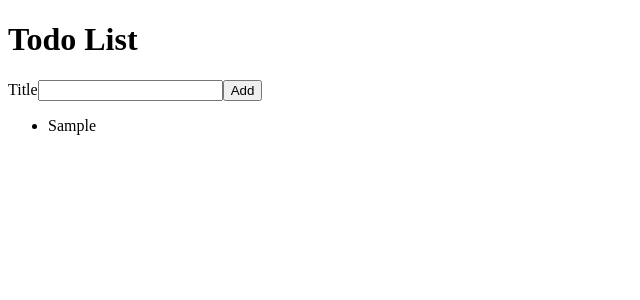
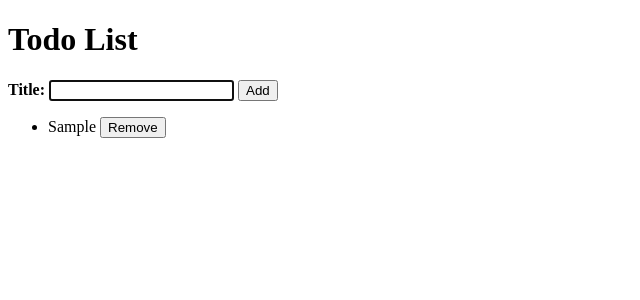
Before and after one commit to npnote8/create-bald-eagle, a React (Create React App) app: page / in a window 1280 px wide. Both pictures are taken after typing "Sample" into the empty fields and a click on the input "Add". Shown: the top 300 px of the page, without its empty margins (0-640 px from the left). Built offline with nearby package versions, Linux system fonts and the light colour scheme.

Commit message:
Imperative React

```diff
--- a/src/AddTodoForm.js
+++ b/src/AddTodoForm.js
@@ -1,4 +1,5 @@
 import React, { useState } from "react";
+import InputWithLabel from "./InputWithLabel";
 
 const AddTodoForm = ({ onAddTodo }) => {
   const [todoTitle, setTodoTitle] = useState("");
@@ -15,14 +16,13 @@ const AddTodoForm = ({ onAddTodo }) => {
   };
   return (
     <form onSubmit={handleAddTodo}>
-      <label htmlFor="todoTitle">Title</label>
-      <input
-        type="text"
-        id="todoTitle"
-        name="title"
-        value={todoTitle}
-        onChange={handleTitleChange}
-      />
+      <InputWithLabel
+        todoTitle={todoTitle}
+        handleTitleChange={handleTitleChange}
+      >
+        <strong>Title:</strong>
+      </InputWithLabel>
+      &nbsp;
       <input type="submit" value="Add" />
     </form>
   );
--- a/src/App.js
+++ b/src/App.js
@@ -14,14 +14,22 @@ const useSemiPersistentState = () => {
 };
 function App() {
   const [todoList, setTodoList] = useSemiPersistentState();
+
+  const removeTodo = (id) => {
+    const filterestTodoList = todoList.filter((item) => item.id !== id);
+    console.log("aaaaaa", filterestTodoList);
+    setTodoList(filterestTodoList);
+  };
+
   const addTodo = (newTodo) => {
     setTodoList([...todoList, newTodo]);
   };
+
   return (
     <Fragment>
       <h1>Todo List</h1>
       <AddTodoForm onAddTodo={addTodo} />
-      <TodoList todoList={todoList} />
+      <TodoList todoList={todoList} onRemoveTodo={removeTodo} />
     </Fragment>
   );
 }
--- /dev/null
+++ b/src/InputWithLabel.js
@@ -0,0 +1,22 @@
+import React from "react";
+const InputWithLabel = ({ todoTitle, handleTitleChange, children }) => {
+  const inputRef = React.useRef();
+  React.useEffect(() => {
+    inputRef.current.focus();
+  }, [todoTitle]);
+  return (
+    <React.Fragment>
+      <label htmlFor="todoTitle">{children}</label>
+      &nbsp;
+      <input
+        type="text"
+        id="todoTitle"
+        name="title"
+        value={todoTitle}
+        onChange={handleTitleChange}
+        ref={inputRef}
+      />
+    </React.Fragment>
+  );
+};
+export default InputWithLabel;
--- a/src/TodoList.js
+++ b/src/TodoList.js
@@ -1,11 +1,11 @@
 import React from "react";
 import TodoListItem from "./TodoListItem";
 
-const TodoList = ({ todoList }) => {
+const TodoList = ({ todoList, onRemoveTodo }) => {
   return (
     <ul>
       {todoList.map((item) => (
-        <TodoListItem key={item.id} item={item} />
+        <TodoListItem key={item.id} item={item} onRemoveTodo={onRemoveTodo} />
       ))}
     </ul>
   );
--- a/src/TodoListItem.js
+++ b/src/TodoListItem.js
@@ -1,5 +1,13 @@
 import React from "react";
-const TodoListItem = ({ item }) => {
-  return <li>{item.title}</li>;
+const TodoListItem = ({ item, onRemoveTodo }) => {
+  return (
+    <li>
+      {item.title}
+      &nbsp;
+      <button type="button" onClick={() => onRemoveTodo(item.id)}>
+        Remove
+      </button>
+    </li>
+  );
 };
 export default TodoListItem;
```
